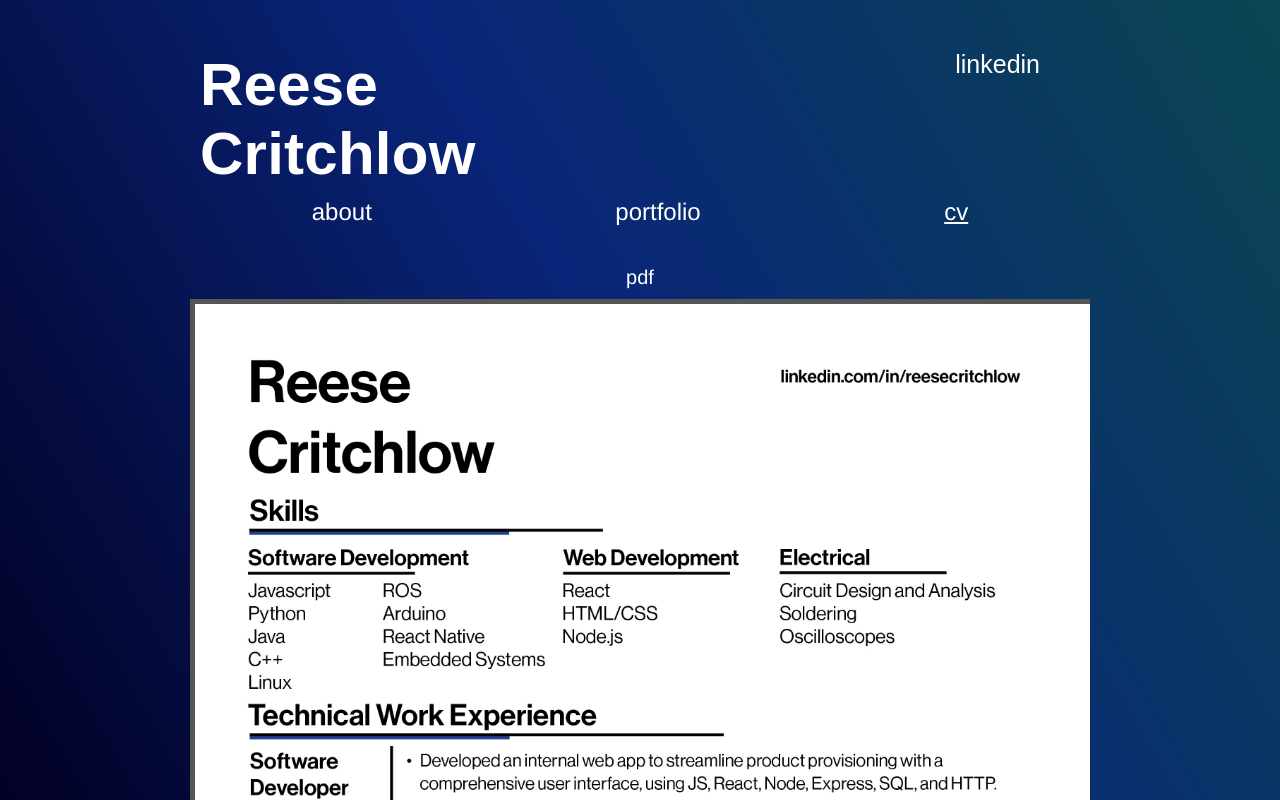
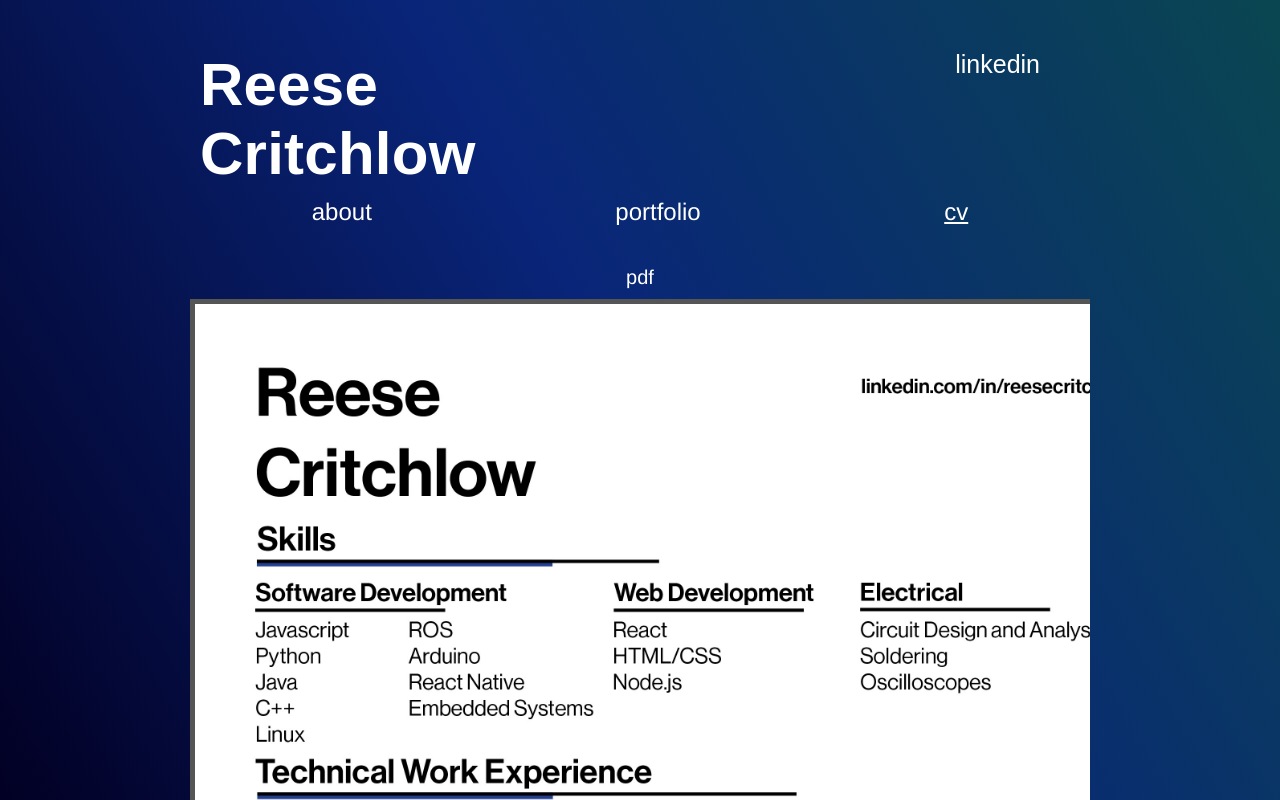
Before and after one commit to reesecritchlow/portfolio, a React (Create React App) app: page /cv in a window 1280 px wide. Built offline with nearby package versions, Linux system fonts and the light colour scheme; a web font is replaced by a local one.

Commit message:
resume mobile fixes

```diff
--- a/src/App.css
+++ b/src/App.css
@@ -184,6 +184,12 @@ img.resume {
   border: 5px solid #555;
 }
 
+@media (min-width: 400px) {
+  img.resume {
+    max-width: 80vw;
+  }
+}
+
 .download {
   font-size: 20px;
   display: flex;
```
Also changed, not shown: 6 other files (tests, documents, lock files or other folders).
